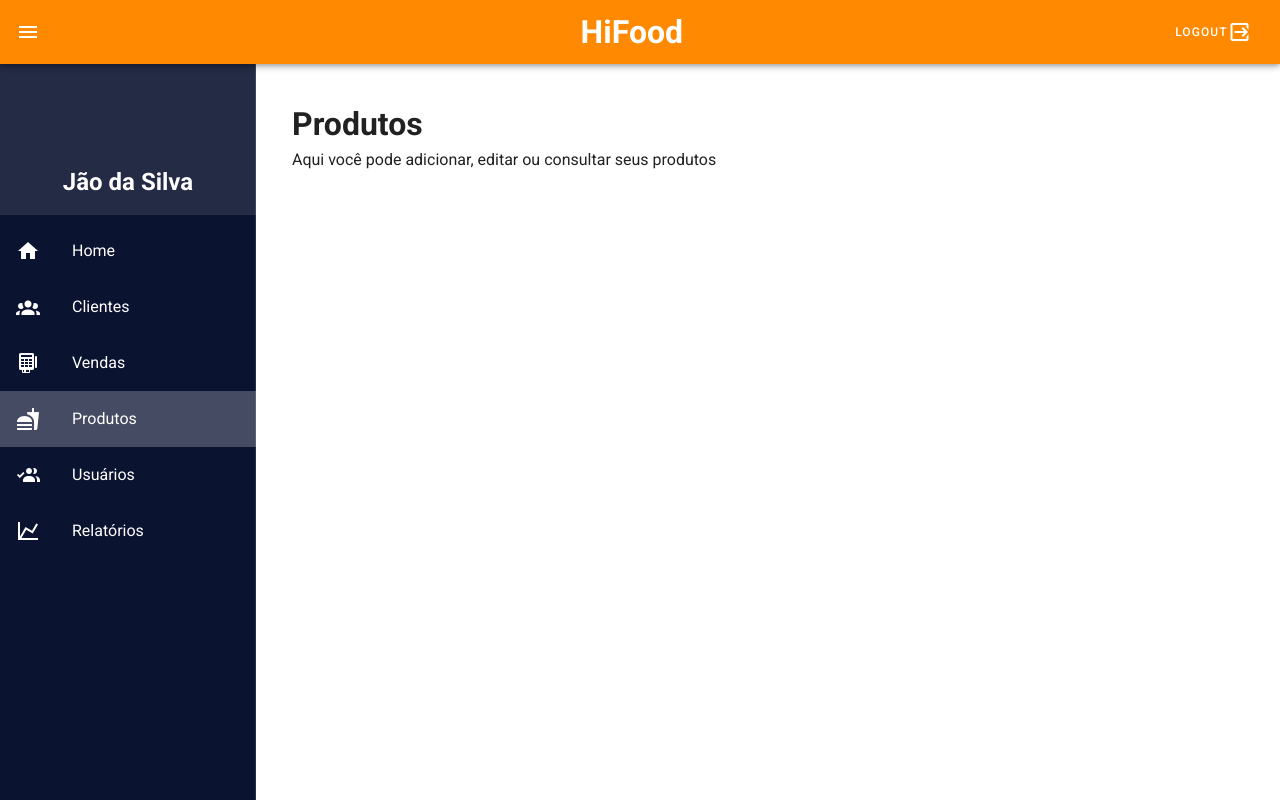
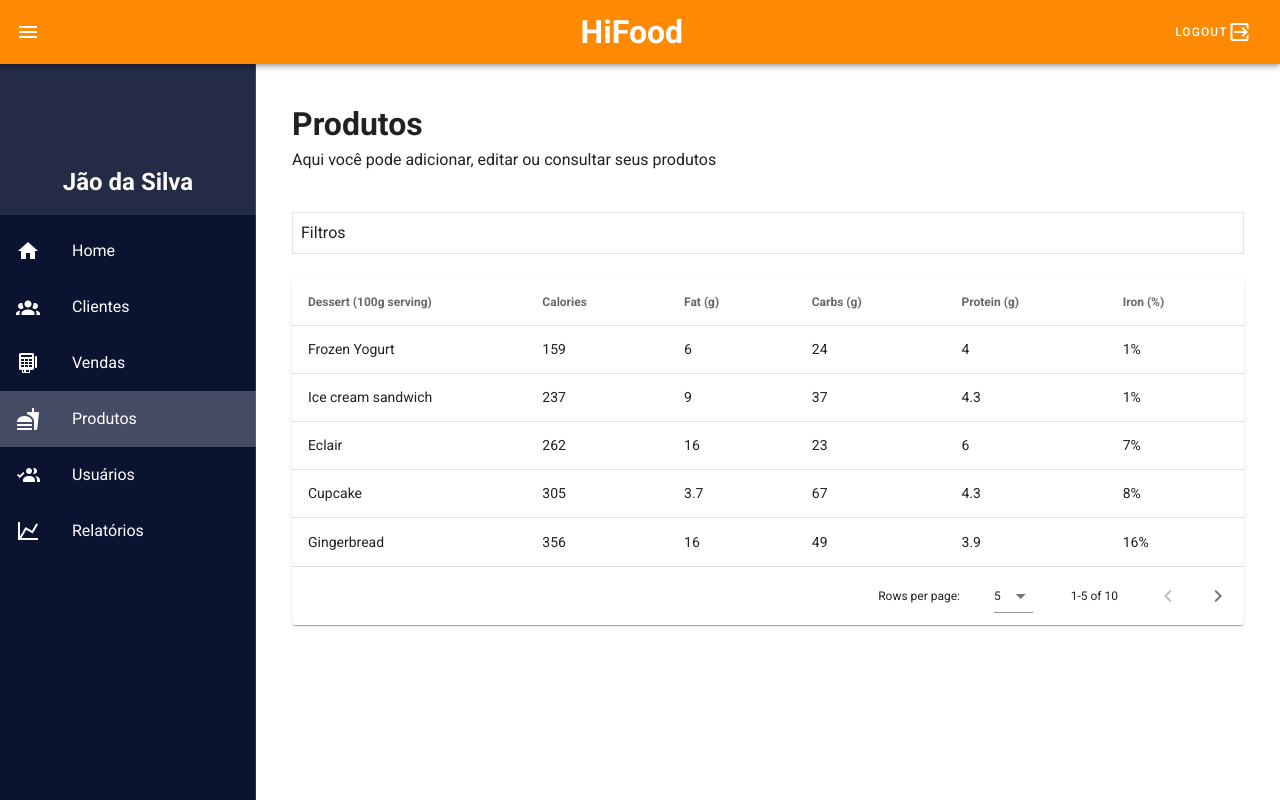
Before and after one commit to fabricadeprogramador/hifood-admin, a Vue app: page /#/produtos in a window 1280 px wide. Built offline with nearby package versions, Linux system fonts and the light colour scheme.

Commit message:
Alinhamento da Pagina de produtos

```diff
--- a/src/views/Produtos.vue
+++ b/src/views/Produtos.vue
@@ -1,12 +1,131 @@
 <template>
-    <div class="">
+  <div>
+    <v-row>
+      <v-col>
         <h1>Produtos</h1>
         <p>Aqui você pode adicionar, editar ou consultar seus produtos</p>
-    </div>
+      </v-col>
+    </v-row>
+
+    <v-row>
+      <v-col>
+        <v-card class="pa-2" outlined tile> Filtros </v-card>
+      </v-col>
+    </v-row>
+
+    <v-row>
+      <v-col>
+        <v-data-table
+          :headers="headers"
+          :items="desserts"
+          :items-per-page="5"
+          class="elevation-1"
+        ></v-data-table>
+      </v-col>
+    </v-row>
+  </div>
 </template>
 
 <script>
-    export default {
-        name: "Produtos",
-    };
+  export default {
+    data () {
+      return {
+        headers: [
+          {
+            text: 'Dessert (100g serving)',
+            align: 'start',
+            sortable: false,
+            value: 'name',
+          },
+          { text: 'Calories', value: 'calories' },
+          { text: 'Fat (g)', value: 'fat' },
+          { text: 'Carbs (g)', value: 'carbs' },
+          { text: 'Protein (g)', value: 'protein' },
+          { text: 'Iron (%)', value: 'iron' },
+        ],
+        desserts: [
+          {
+            name: 'Frozen Yogurt',
+            calories: 159,
+            fat: 6.0,
+            carbs: 24,
+            protein: 4.0,
+            iron: '1%',
+          },
+          {
+            name: 'Ice cream sandwich',
+            calories: 237,
+            fat: 9.0,
+            carbs: 37,
+            protein: 4.3,
+            iron: '1%',
+          },
+          {
+            name: 'Eclair',
+            calories: 262,
+            fat: 16.0,
+            carbs: 23,
+            protein: 6.0,
+            iron: '7%',
+          },
+          {
+            name: 'Cupcake',
+            calories: 305,
+            fat: 3.7,
+            carbs: 67,
+            protein: 4.3,
+            iron: '8%',
+          },
+          {
+            name: 'Gingerbread',
+            calories: 356,
+            fat: 16.0,
+            carbs: 49,
+            protein: 3.9,
+            iron: '16%',
+          },
+          {
+            name: 'Jelly bean',
+            calories: 375,
+            fat: 0.0,
+            carbs: 94,
+            protein: 0.0,
+            iron: '0%',
+          },
+          {
+            name: 'Lollipop',
+            calories: 392,
+            fat: 0.2,
+            carbs: 98,
+            protein: 0,
+            iron: '2%',
+          },
+          {
+            name: 'Honeycomb',
+            calories: 408,
+            fat: 3.2,
+            carbs: 87,
+            protein: 6.5,
+            iron: '45%',
+          },
+          {
+            name: 'Donut',
+            calories: 452,
+            fat: 25.0,
+            carbs: 51,
+            protein: 4.9,
+            iron: '22%',
+          },
+          {
+            name: 'KitKat',
+            calories: 518,
+            fat: 26.0,
+            carbs: 65,
+            protein: 7,
+            iron: '6%',
+          },
+        ],
+      }
+    },
+  }
 </script>
```
